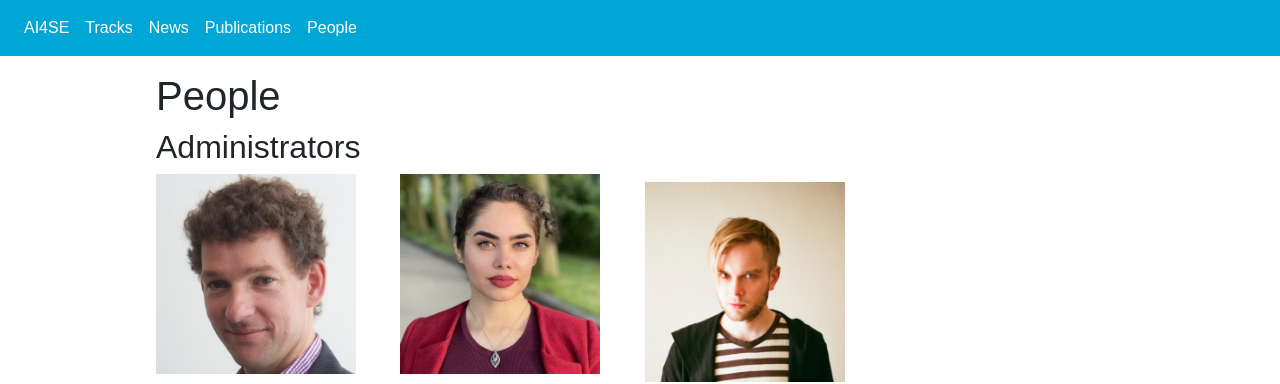
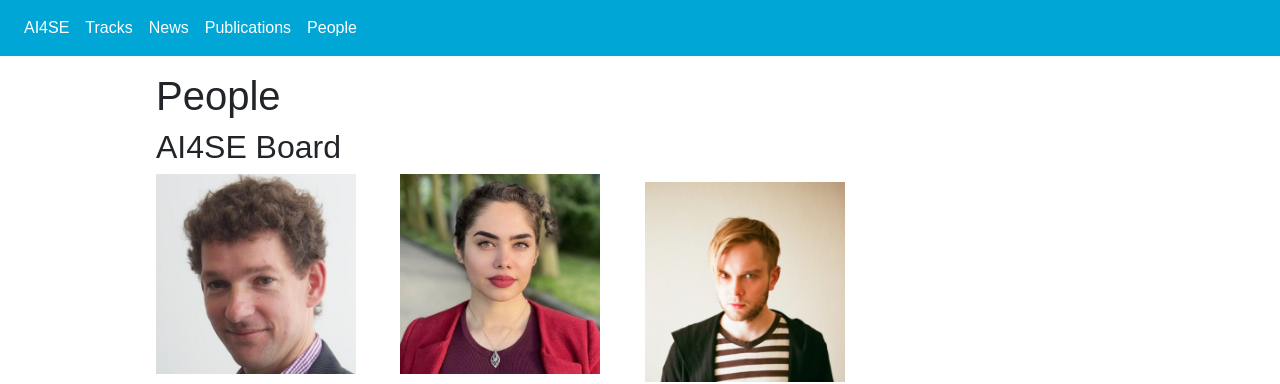
Before and after one commit to SERG-Delft/ai4se-website, a Jekyll site: the page built from people.md, in a window 1280 px wide and 900 px high. Shown: the top 384 px of the window. Built offline with Jekyll 4.4.1, drawn with Linux system fonts in a browser that asks for light colours; nearby versions of some CDN libraries.

Commit message:
fixes following ICAI model

```diff
--- a/_data/people.yml
+++ b/_data/people.yml
@@ -1,4 +1,4 @@
-- category: Administrators
+- category: AI4SE Board
   people:
     - name: Arie van Deursen
       role: Scientific Director
```
